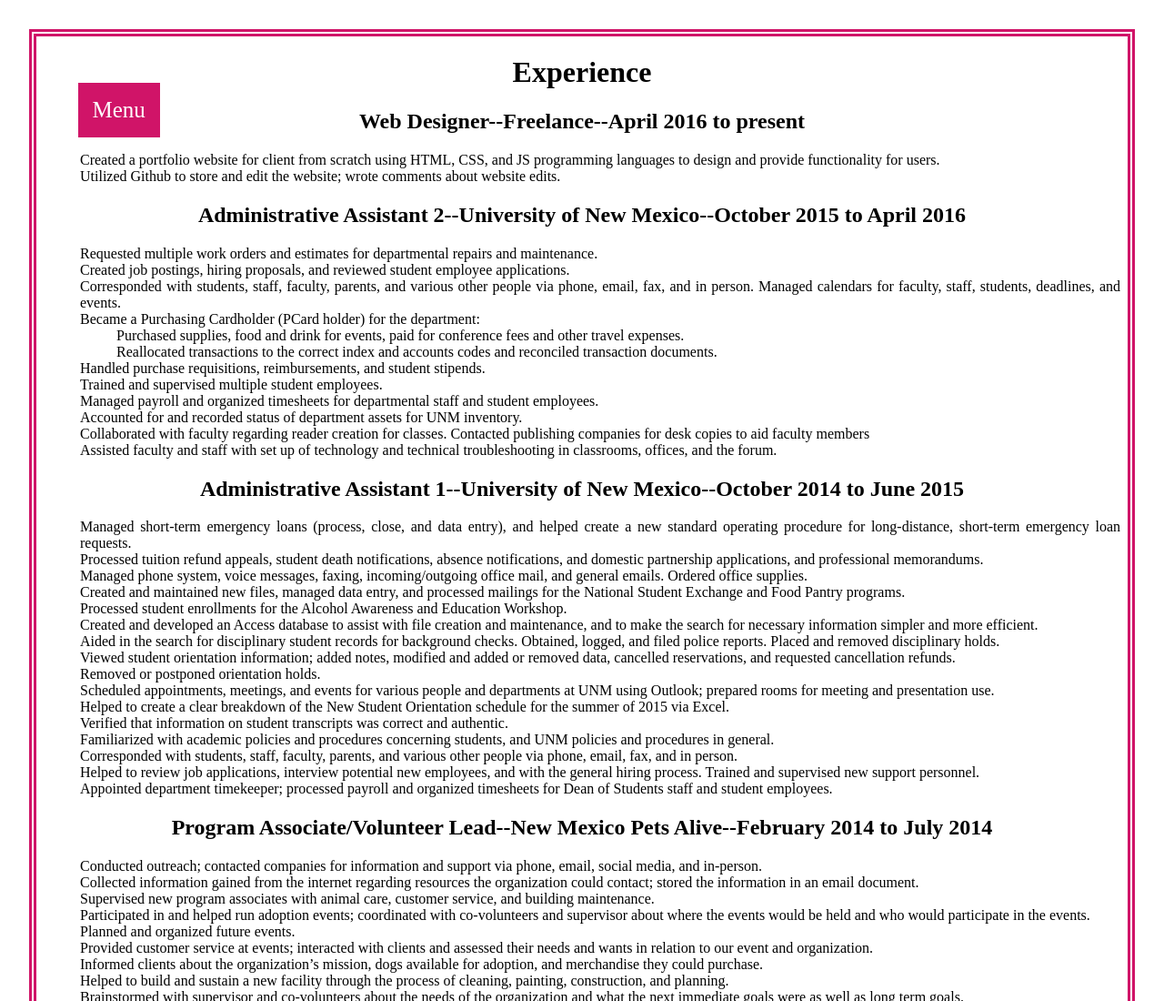
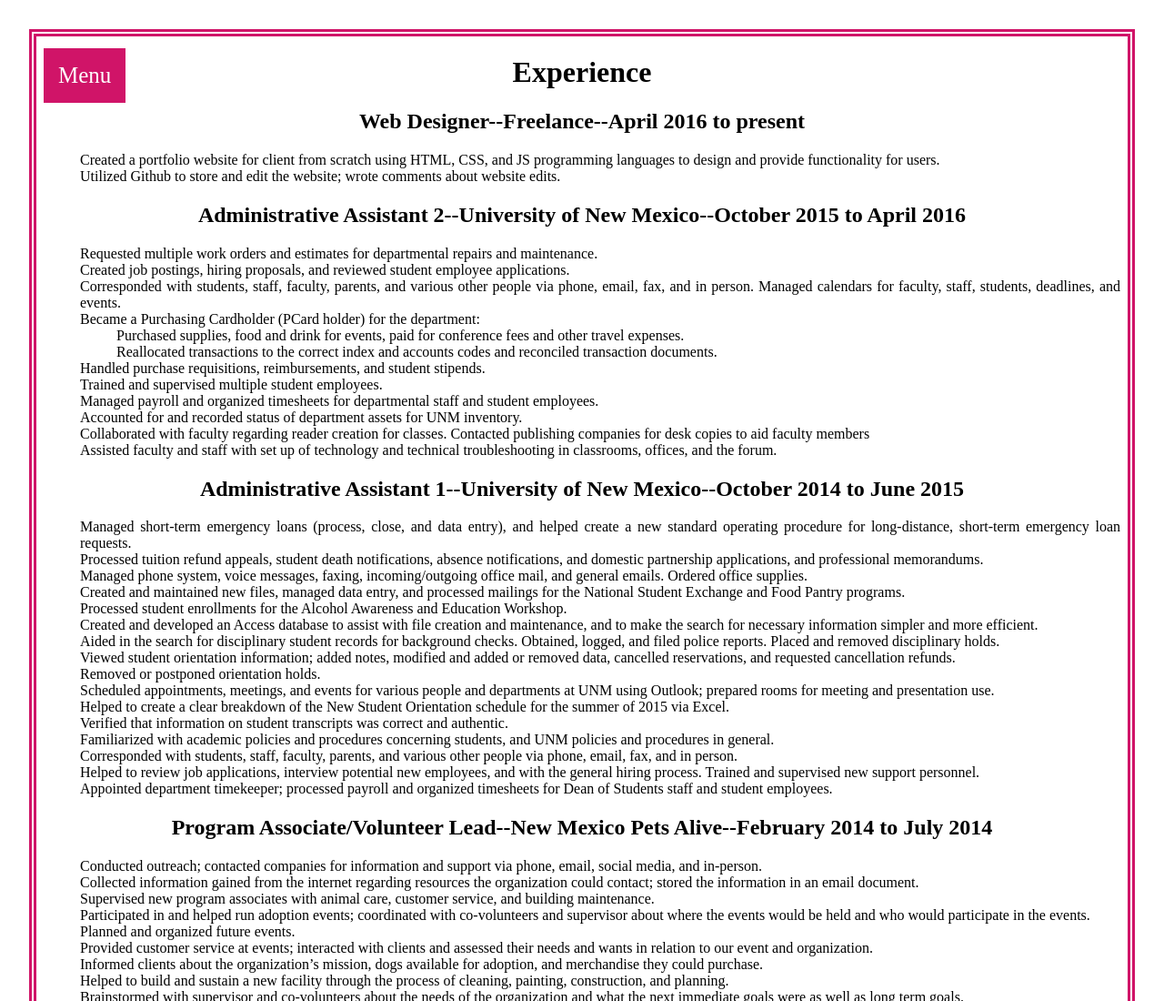
Before and after one commit to cwvcallico/cwvcallico.github.io, a plain HTML site: page bg.html in a window 1280 px wide. Shown: the top 1100 px of the page at 91% size. Drawn offline with Linux system fonts and the light colour scheme.

Commit message:
Update bg.css

```diff
--- a/bg.css
+++ b/bg.css
@@ -18,8 +18,8 @@ html {
     border: none;
     cursor: pointer;
     position: absolute;
-    top: -0.5em;
-    left: -0.5em;
+    top: -2em;
+    left: -2em;
 }
 
 /* Dropdown button on hover & focus */
```
